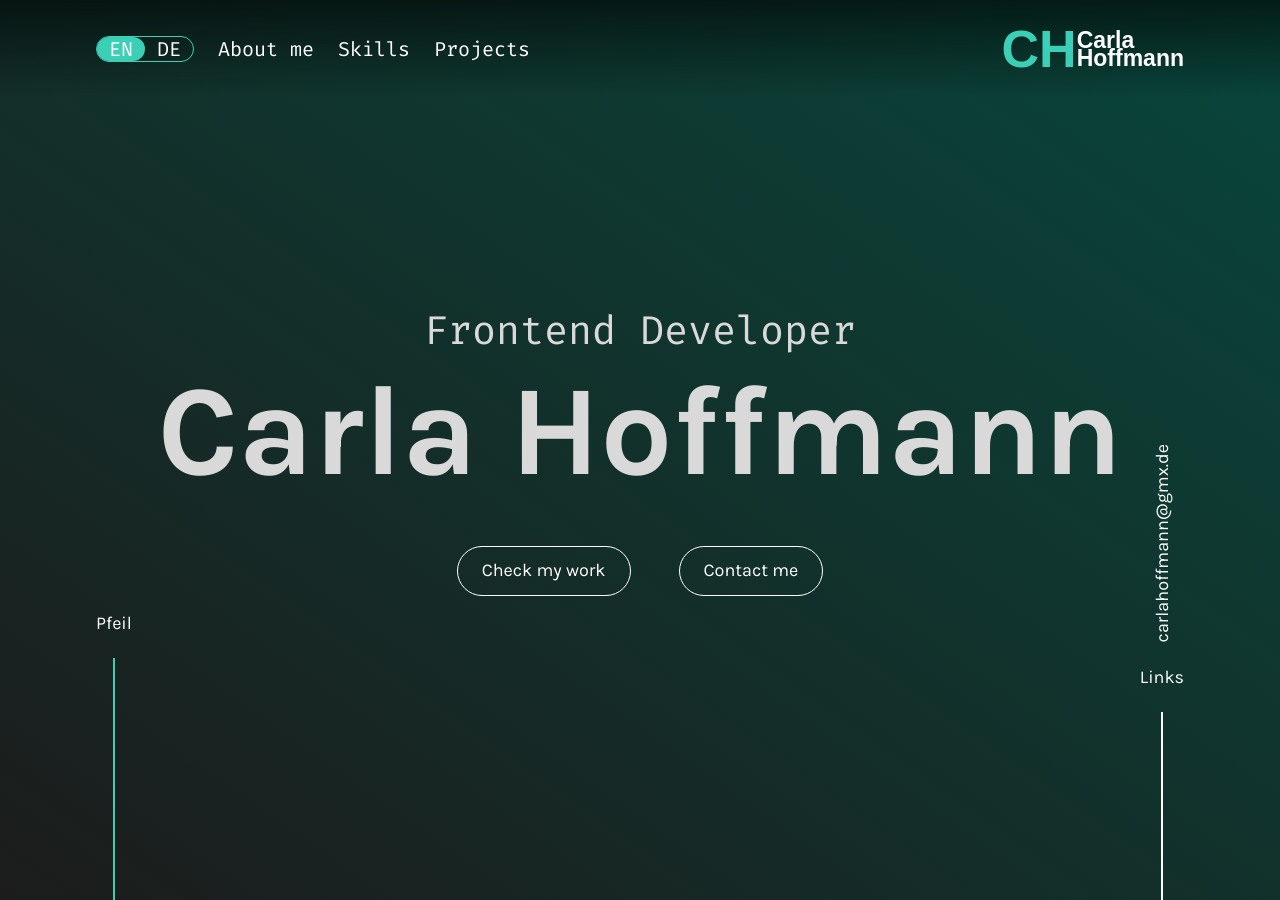
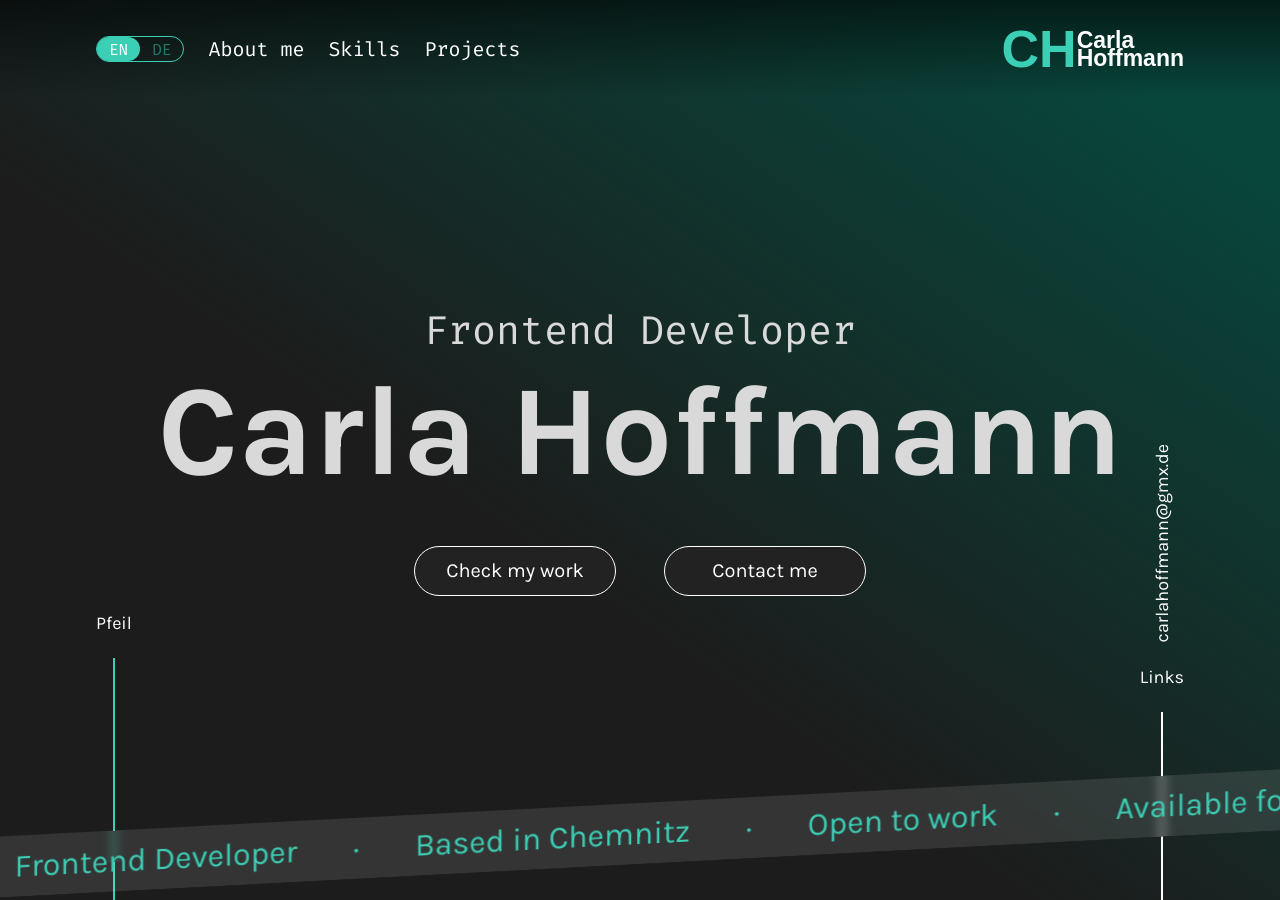
Before and after one commit to CarlaHoffmann/portfolio, an Angular app: page / in a window 1280 px wide. Built offline with nearby package versions, Linux system fonts and the light colour scheme; a web font is replaced by a local one.

Commit message:
added button animation

```diff
--- a/src/app/header/header.component.html
+++ b/src/app/header/header.component.html
@@ -12,8 +12,8 @@
             <div class="inner-header">
                 <h1>Carla Hoffmann</h1>
                 <div class="btn-container">
-                    <div class="btn">Check my work</div>
-                    <div class="btn">Contact me</div>
+                    <app-slide-btn text="Check my work"></app-slide-btn>
+                    <app-slide-btn text="Contact me"></app-slide-btn>
                 </div>
             </div>
         </div>
@@ -24,12 +24,28 @@
             <div class="line-right"></div>
         </div>
 
-        <!-- <div class="banner">
-            <div>Open to work</div>
-            <div>Available for remote work</div>
-            <div>Frontend Developer</div>
-            <div>Based in Chemnitz</div>
-        </div> -->
+        <div class="banner">
+            <div class="banner-content">
+                <div>Open to work</div>
+                <div>·</div>
+                <div>Available for remote work</div>
+                <div>·</div>
+                <div>Frontend Developer</div>
+                <div>·</div>
+                <div>Based in Chemnitz</div>
+                <div>·</div>
+
+                <div>Open to work</div>
+                <div>·</div>
+                <div>Available for remote work</div>
+                <div>·</div>
+                <div>Frontend Developer</div>
+                <div>·</div>
+                <div>Based in Chemnitz</div>
+                <div>·</div>
+            </div>
+
+        </div>
     </div>
 
 
--- a/src/app/header/header.component.scss
+++ b/src/app/header/header.component.scss
@@ -1,18 +1,30 @@
 .header-container {
     width: 100vw;
     height: 900px;
-    background-image: linear-gradient(to left bottom, #08463B, #1C1C1C);
+    background-image: linear-gradient(
+        to left bottom,
+        #08463B 10%,
+        #1C1C1C 60%
+    );
 
     display: flex;
     justify-content: center;
+    overflow: hidden;
+
+    position: absolute;
+    top: 0;
+    left: 0;
+    right: 0;
+    z-index: -1;
 }
 
 .menu {
     position: absolute;
     width: 100%;
     top: 0;
-    left: 0px;
+    left: 0;
     right: 0;
+    z-index: 1;
 }
 
 .inner-header-container {
@@ -68,8 +80,27 @@ h1 {
     gap: 48px
 }
 
+// .btn {
+//     height: 48px;
+//     border: 1px solid #FFFFFF;
+//     border-radius: 100px;
+//     padding-left: 24px;
+//     padding-right: 24px;
+//     line-height: 120%;
+//     display: flex;
+//     justify-content: center;
+//     align-items: center;
+//     cursor: pointer;
+//     &:hover {
+//         border: 1px solid #3DCFB6;
+//     }
+// }
 .btn {
+    position: relative;
+    overflow: hidden;
     height: 48px;
+    // width: 120px;
+    width: fit-content;
     border: 1px solid #FFFFFF;
     border-radius: 100px;
     padding-left: 24px;
@@ -78,7 +109,87 @@ h1 {
     display: flex;
     justify-content: center;
     align-items: center;
+    cursor: pointer;
+
+    &:hover {
+        border: 1px solid #3DCFB6;
+
+        .btn-text-out {
+            animation: slide-out 0.7s linear forwards;
+        }
+        .btn-text-in {
+            animation: slide-in 0.7s linear forwards;
+            animation-delay: 0.7s;
+        }
+    }
 }
+
+.btn-text {
+    position: absolute;
+    left: 0;
+    width: 100%;
+    text-align: center;
+    transition: none;
+    // will-change: transform;
+    display: block;
+    line-height: 48px;
+    color: #fff;
+}
+.btn-text-in {
+    transform: translateX(100%);
+    opacity: 0;
+}
+.btn-text-out {
+    transform: translateX(0);
+    opacity: 1;
+}
+/* Keyframes für beide Animationen */
+@keyframes slide-out {
+    0%   { transform: translateX(0); opacity: 1; }
+    100% { transform: translateX(-100%); opacity: 0; }
+}
+
+@keyframes slide-in {
+    0%   { transform: translateX(100%); opacity: 0; }
+    100% { transform: translateX(0); opacity: 1; }
+}
+
+.animated-btn {
+    &:hover {
+        display: none;
+    }
+    &:hover .animated-btn-hover {
+        // display: flex;
+        display: inline-block;
+        white-space: nowrap;
+        transition: none;
+        will-change: transform;
+    }
+}
+
+.animated-btn-hover {
+    display: none;
+
+}
+
+@keyframes slide-out {
+    0% {
+      transform: translateX(0px);
+    }
+    100% {
+      transform: translateX(-1000px);
+    }
+}
+@keyframes slide-in {
+    0% {
+      transform: translateX(1000px);
+    }
+    100% {
+      transform: translateX(0px);
+    }
+}
+
+
 
 .header-left {
     position: absolute;
@@ -121,5 +232,33 @@ h1 {
 
 .banner {
     position: absolute;
-    bottom: 0;
+    bottom: 36px;
+    width: 100vw;
+    overflow: hidden;
+    padding: 12px 32px;
+
+    transform: skewY(-3deg);
+    overflow: hidden; /* Verhindert, dass Inhalte überlaufen */
+    background: rgba(255, 255, 255, 0.1); /* Beispielhintergrund */
+    backdrop-filter: blur(5.3px);           /* eigentlicher Blur-Effekt */
+    -webkit-backdrop-filter: blur(5.3px);
+    white-space: nowrap; /* Damit der Text in einer Zeile bleibt */
+    color: #3DCFB6;
+    font-size: 32px;
 }
+
+.banner-content {
+    display: flex;
+    gap: 56px;
+    width: max-content;
+    animation: scroll-left 10s linear infinite;
+  }
+
+  @keyframes scroll-left {
+    0% {
+        transform: translateX(0);
+    }
+    100% {
+      transform: translateX(-50%);
+    }
+  }
--- a/src/app/header/header.component.ts
+++ b/src/app/header/header.component.ts
@@ -1,10 +1,11 @@
 import { Component } from '@angular/core';
 import { MenuComponent } from '../menu/menu.component';
+import { SlideBtnComponent } from '../slide-btn/slide-btn.component';
 
 @Component({
   selector: 'app-header',
   standalone: true,
-  imports: [MenuComponent],
+  imports: [MenuComponent, SlideBtnComponent],
   templateUrl: './header.component.html',
   styleUrl: './header.component.scss'
 })
--- a/src/app/main-page/main-page.component.html
+++ b/src/app/main-page/main-page.component.html
@@ -1 +1,2 @@
-<p>main-page works!</p>
+<app-menu></app-menu>
+<app-header></app-header>
--- a/src/app/main-page/main-page.component.ts
+++ b/src/app/main-page/main-page.component.ts
@@ -1,9 +1,11 @@
 import { Component } from '@angular/core';
+import { MenuComponent } from '../menu/menu.component';
+import { HeaderComponent } from '../header/header.component';
 
 @Component({
   selector: 'app-main-page',
   standalone: true,
-  imports: [],
+  imports: [MenuComponent, HeaderComponent],
   templateUrl: './main-page.component.html',
   styleUrl: './main-page.component.scss'
 })
--- a/src/app/menu/menu.component.scss
+++ b/src/app/menu/menu.component.scss
@@ -6,6 +6,7 @@
     justify-content: center;
     font-family: 'Fira Code', Arial, sans-serif;
     font-size: 20px;
+    z-index: 1;
 
     background-image: linear-gradient(rgba(0, 0, 0, 0.6), rgba(0, 0, 0, 0));
 }
@@ -32,6 +33,17 @@
     align-items: center;
     border-radius: 100px;
     border: 1px solid #3BCFB6;
+    color: rgba(59, 207, 182, 0.5);
+    cursor: pointer;
+
+    &:hover {
+        border: 1px solid #FFFFFF;
+        color: #3bcfb6;
+    }
+    &:hover .active {
+        background-color: #3bcfb6;
+        color: #FFFFFF;
+    }
 }
 
 .language {
@@ -41,10 +53,15 @@
     padding-left: 12px;
     padding-right: 12px;
     border-radius: 100px;
+    font-size: 16px;
+    &:hover {
+        padding-right: 12px;
+    }
 }
 
 .language .en {
     padding-right: 8px;
+
 }
 
 .language .de {
@@ -52,12 +69,17 @@
 }
 
 .active {
-    background-color: #3BCFB6;
+    background-color: #3bcfb6;
+    color: #FFFFFF;
 }
 
 a {
     text-decoration: none;
     color: #FFFFFF;
+    cursor: pointer;
+    &:hover {
+        cursor: pointer;
+    }
 }
 
 
@@ -68,6 +90,19 @@ a {
     // color: rgba(165, 207, 59, 1);
     display: flex;
     align-items: center;
+    cursor: pointer;
+    &:hover {
+        color: transparent; // Text selbst wird durchsichtig
+        -webkit-text-stroke: 1px #3BCFB6; // Bunte Kontur
+        text-stroke: 1px #3BCFB6; // Für andere Browser (experimentell)
+        background: none; // kein Hintergrund
+    }
+    &:hover .name {
+        color: transparent; // Text selbst wird durchsichtig
+        -webkit-text-stroke: 1px #FFFFFF; // Bunte Kontur
+        text-stroke: 1px #FFFFFF; // Für andere Browser (experimentell)
+        background: none; // kein Hintergrund
+    }
 }
 
 .name {
--- /dev/null
+++ b/src/app/slide-btn/slide-btn.component.html
@@ -0,0 +1,8 @@
+<div class="btn" (mouseenter)="startAnimation()" (mouseleave)="stopAnimation()">
+  <span class="btn-text btn-static" *ngIf="showStatic" [ngStyle]="staticStyle">
+    {{ text }}
+  </span>
+  <span class="btn-text btn-animated" *ngIf="showAnimated" [ngStyle]="animatedStyle">
+    {{ text }}
+  </span>
+</div>
--- /dev/null
+++ b/src/app/slide-btn/slide-btn.component.scss
@@ -0,0 +1,25 @@
+.btn {
+    position: relative;
+    overflow: hidden;
+    width: 200px;
+    height: 48px;
+    border: 1px solid #FFFFFF;
+    border-radius: 100px;
+    display: flex;
+    justify-content: center;
+    align-items: center;
+    cursor: pointer;
+    background: #222;
+  }
+
+  .btn-text {
+    position: absolute;
+    left: 0;
+    width: 100%;
+    text-align: center;
+    line-height: 48px;
+    color: #fff;
+    pointer-events: none;
+    font-size: 20px;
+    user-select: none;
+  }
--- /dev/null
+++ b/src/app/slide-btn/slide-btn.component.ts
@@ -0,0 +1,106 @@
+import { CommonModule, NgStyle } from '@angular/common';
+import { Component, Input } from '@angular/core';
+
+@Component({
+  selector: 'app-slide-btn',
+  standalone: true,
+  imports: [CommonModule, NgStyle],
+  templateUrl: './slide-btn.component.html',
+  styleUrl: './slide-btn.component.scss'
+})
+export class SlideBtnComponent {
+  @Input() text = '';
+
+  showStatic = true;
+  showAnimated = false;
+
+staticStyle = {
+    transform: 'translateX(0%)',
+    opacity: '1',
+    transition: 'none'
+  };
+
+  animatedStyle = {
+    transform: 'translateX(100%)',
+    opacity: '1',
+    transition: 'none'
+  };
+
+  private duration = 2000; // ms, Geschwindigkeit des Durchflugs
+  private running = false;
+  private timeout1: any;
+  private timeout2: any;
+  private timeout3: any;
+
+  startAnimation() {
+    if (this.running) return;
+    this.running = true;
+
+    // 1. Statisches Element nach links raus
+    this.staticStyle = {
+      transform: 'translateX(-100%)',
+      opacity: '0',
+      transition: `transform 500ms linear, opacity 500ms linear`
+    };
+
+    this.timeout1 = setTimeout(() => {
+      this.showStatic = false;
+      this.showAnimated = true;
+      this.loopAnimated();
+    }, 500); // Zeit wie oben gewählt
+  }
+
+  private loopAnimated() {
+    if (!this.running) return;
+
+    // Von rechts nach links animieren
+    this.animatedStyle = {
+      transform: 'translateX(100%)',
+      opacity: '1',
+      transition: 'none'
+    };
+
+    // Kleines Timeout, damit der Browser das "none" registriert
+    setTimeout(() => {
+      this.animatedStyle = {
+        transform: 'translateX(-100%)',
+        opacity: '1',
+        transition: `transform ${this.duration}ms linear`
+      };
+
+      // Nach der Animation sofort wieder von rechts starten
+      this.timeout2 = setTimeout(() => {
+        if (this.running) {
+          this.loopAnimated();
+        }
+      }, this.duration);
+    }, 20);
+  }
+
+  stopAnimation() {
+    this.running = false;
+    clearTimeout(this.timeout1);
+    clearTimeout(this.timeout2);
+    clearTimeout(this.timeout3);
+    this.showStatic = true;
+    this.showAnimated = false;
+    this.staticStyle = {
+      transform: 'translateX(-100%)',
+      opacity: '1',
+      transition: 'none'
+    };
+    // this.animatedStyle = {
+    //   transform: 'translateX(100%)',
+    //   opacity: '1',
+    //   transition: 'none'
+    // };
+    // Kurzes Timeout, damit Browser den Style registriert
+    setTimeout(() => {
+      this.staticStyle = {
+        transform: 'translateX(0%)',
+        opacity: '1',
+        transition: `transform 500ms linear, opacity 500ms linear`
+      };
+    }, 20);
+  }
+}
```
Also changed, not shown: 1 other file (tests, documents, lock files or other folders).
